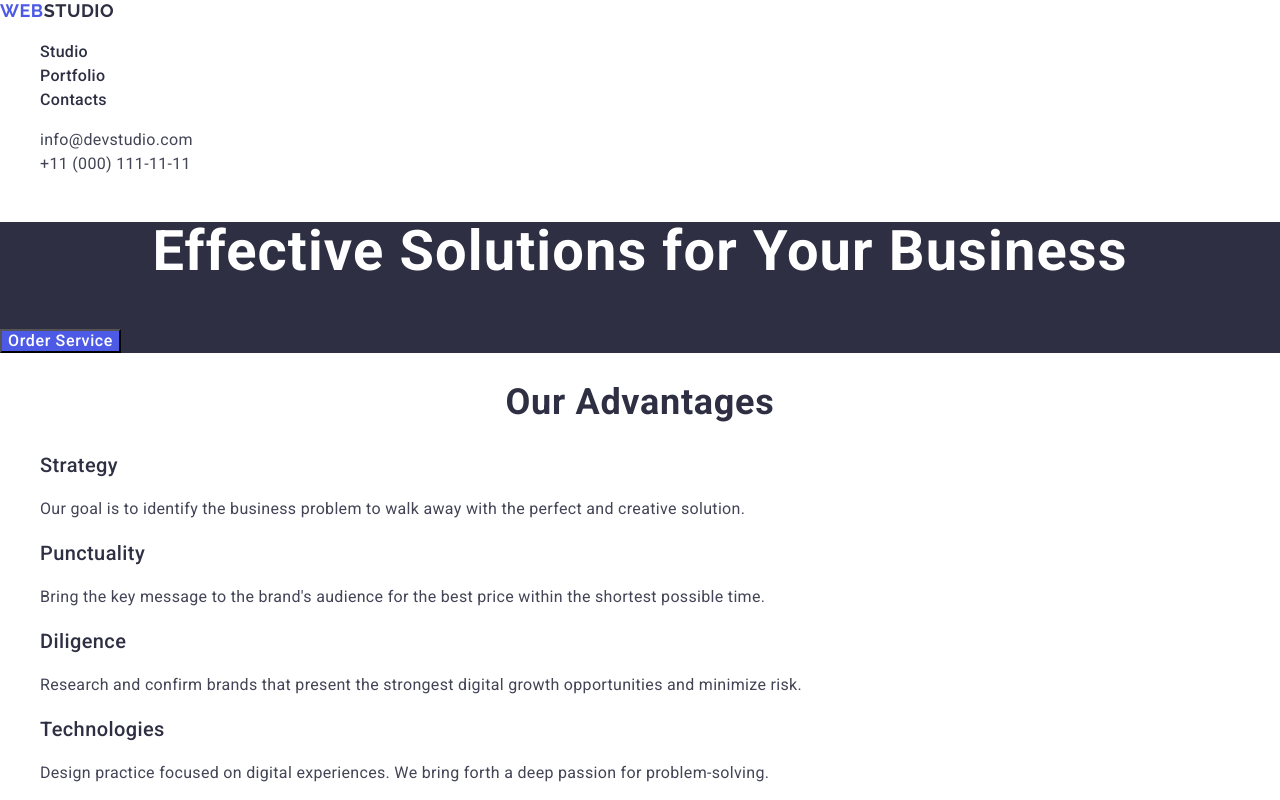
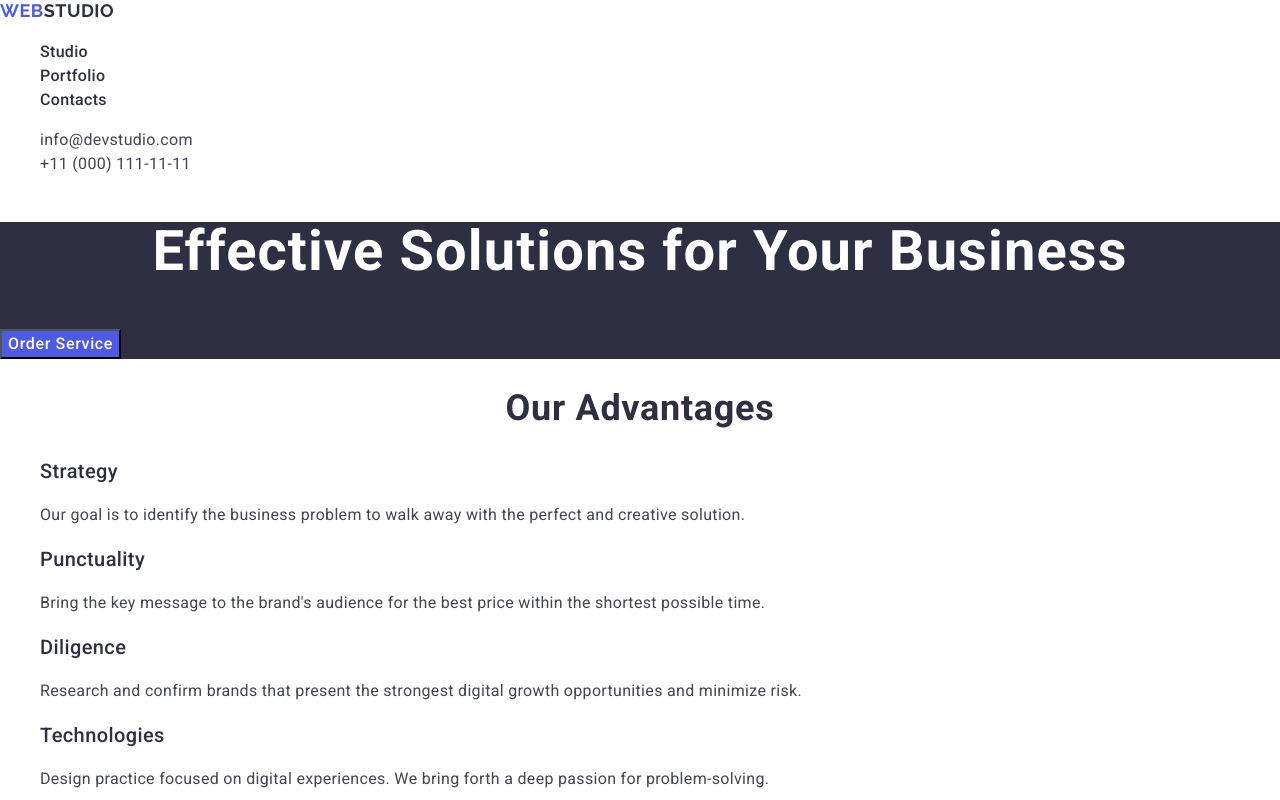
Before and after one commit to DDiachenko6559/goit-markup-hw-02, a plain HTML site: page index.html in a window 1280 px wide. Shown: the top 800 px of the page. Drawn offline with nearby package versions, Linux system fonts and the light colour scheme.

Commit message:
third-try-two

```diff
--- a/css/styles.css
+++ b/css/styles.css
@@ -72,7 +72,7 @@ a {
   font-size: 16px;
   color: #fff;
   font-weight: 500;
-  line-height: 1.15;
+  line-height: 1.5;
   letter-spacing: 0.04em;
   cursor: pointer;
 }
```
Also changed, not shown: index.html (+2 -2 lines).
